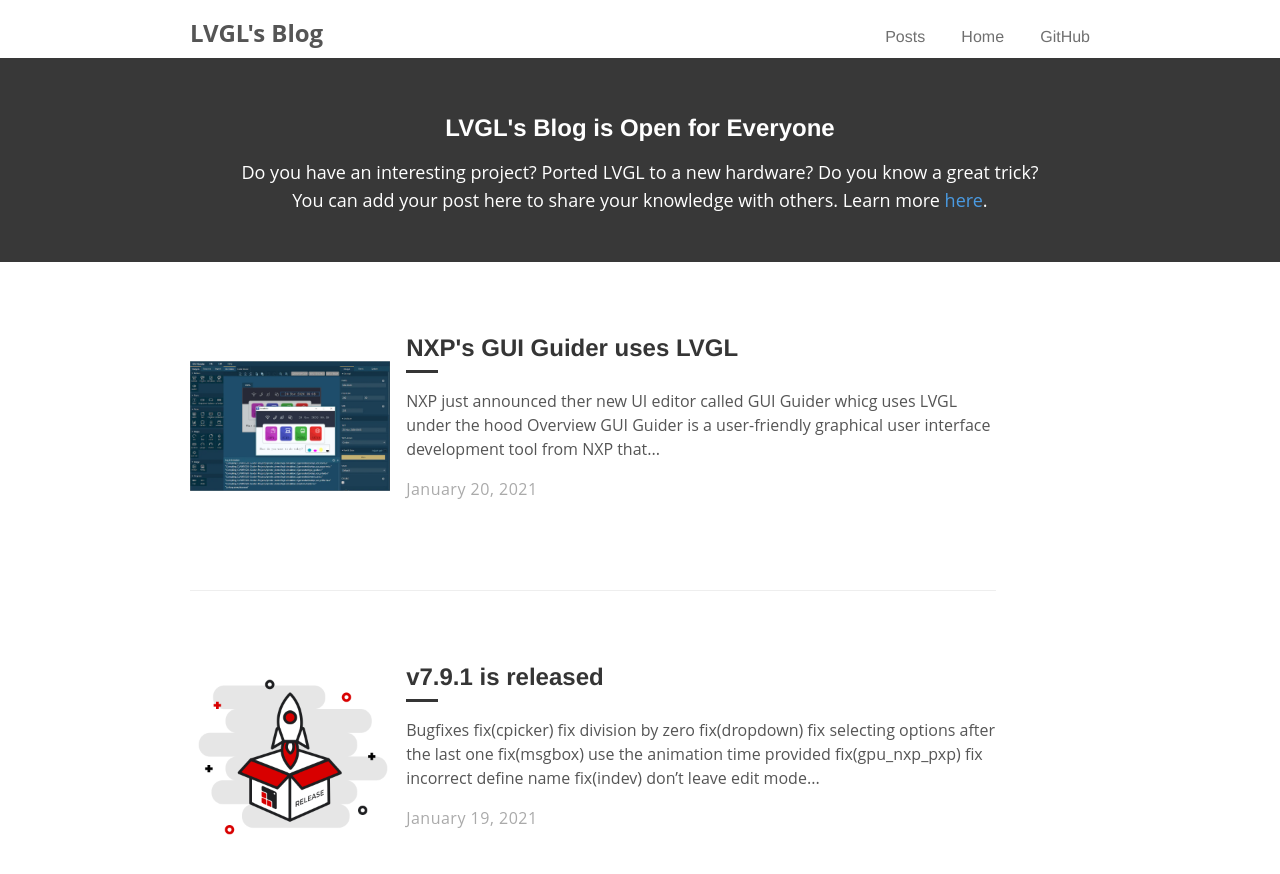
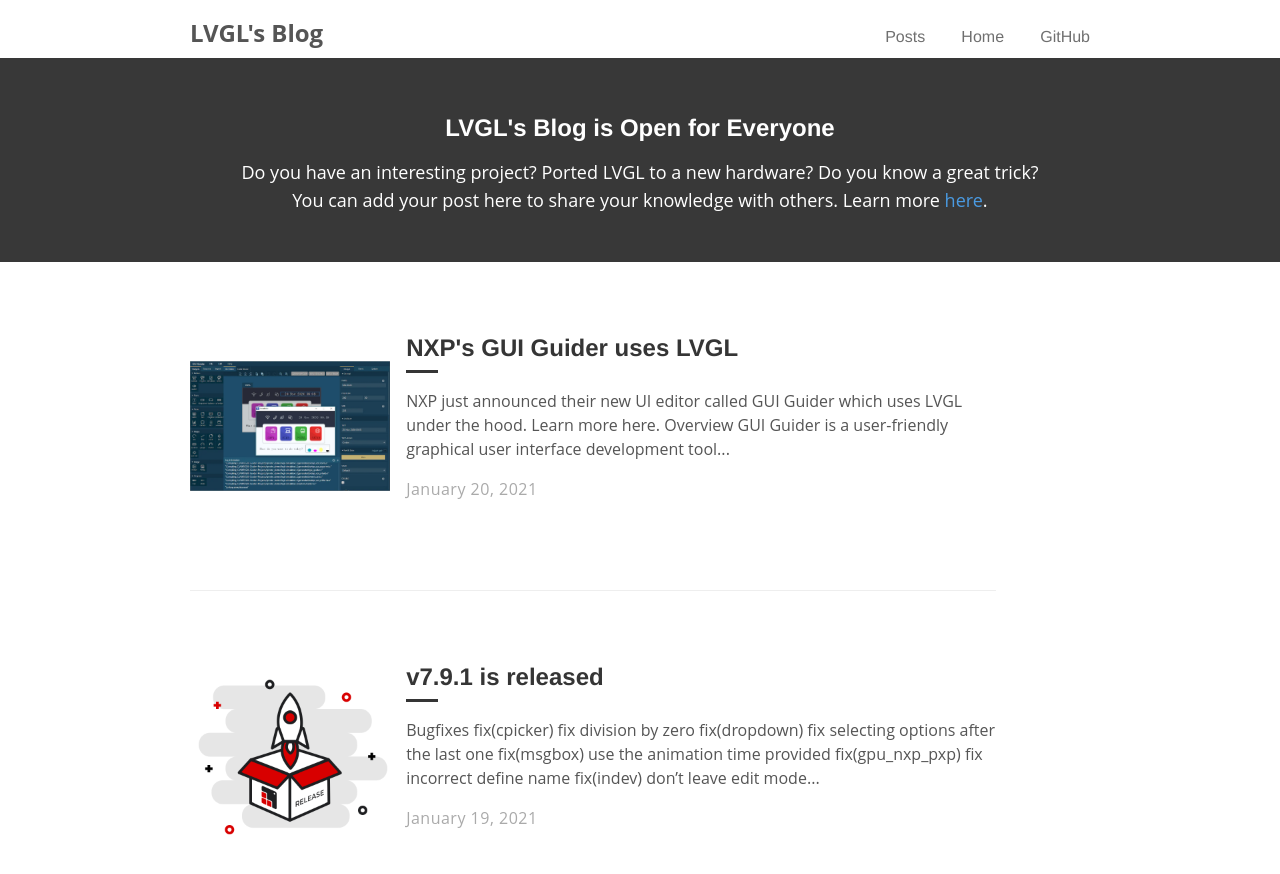
Before and after one commit to lvgl/blog, a Jekyll site: the page built from index.html, in a window 1280 px wide and 900 px high. Shown: the top 874 px of the window. Built offline with Jekyll 4.4.1, drawn with Linux system fonts in a browser that asks for light colours; the list of posts is cut into pages by our own code; comment, search, counter and statistics services are not loaded.

Commit message:
update gui guider

```diff
--- a/_posts/2021-01-20-gui-guider.md
+++ b/_posts/2021-01-20-gui-guider.md
@@ -5,7 +5,7 @@
 cover: /assets/gui_guider/cover.png
 ---
 
-**NXP just announced ther new UI editor called GUI Guider whicg uses LVGL under the hood**
+**NXP just announced their new UI editor called GUI Guider which uses LVGL under the hood. Learn more [here](https://www.nxp.com/design/software/development-software/gui-guider:GUI-GUIDER).**
 
 <iframe width="560" height="315" src="https://www.youtube.com/embed/D9RLVtzd3eE" frameborder="0" allow="accelerometer; autoplay; clipboard-write; encrypted-media; gyroscope; picture-in-picture" allowfullscreen></iframe>
 
```
